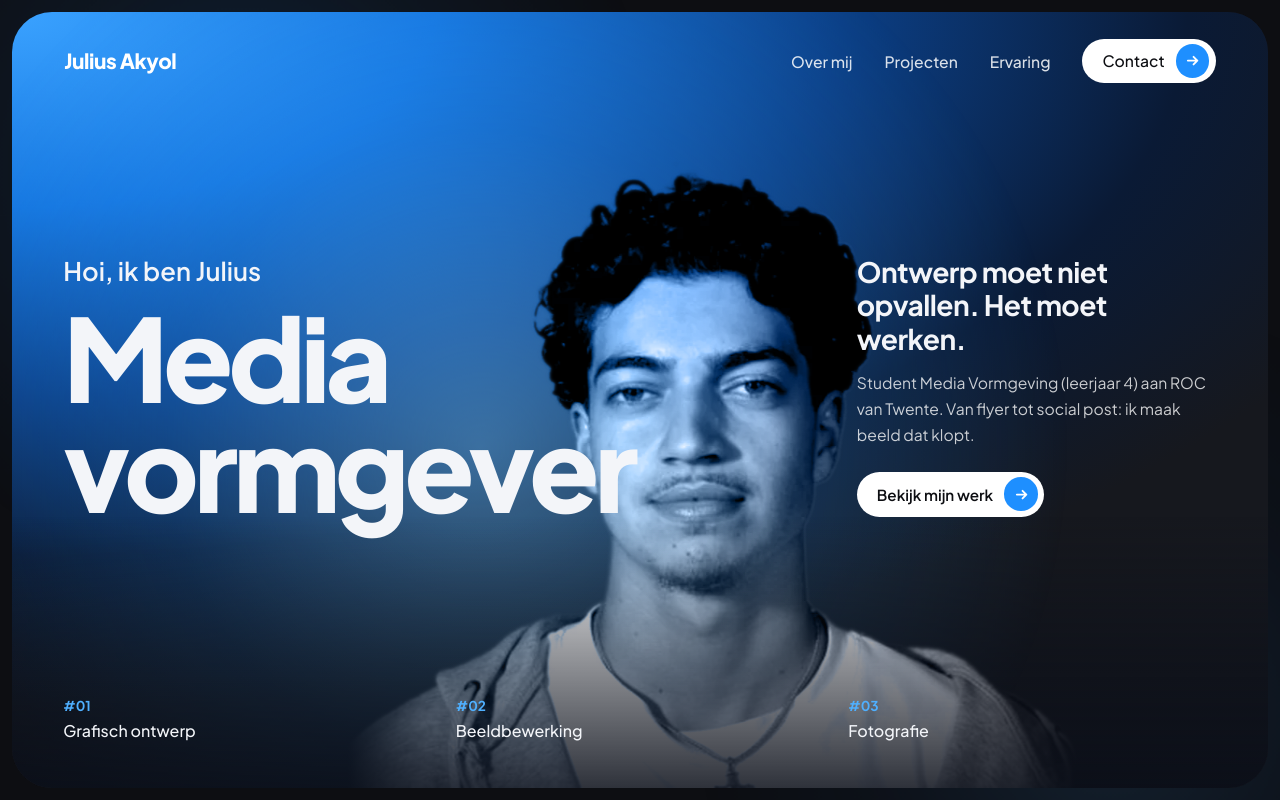
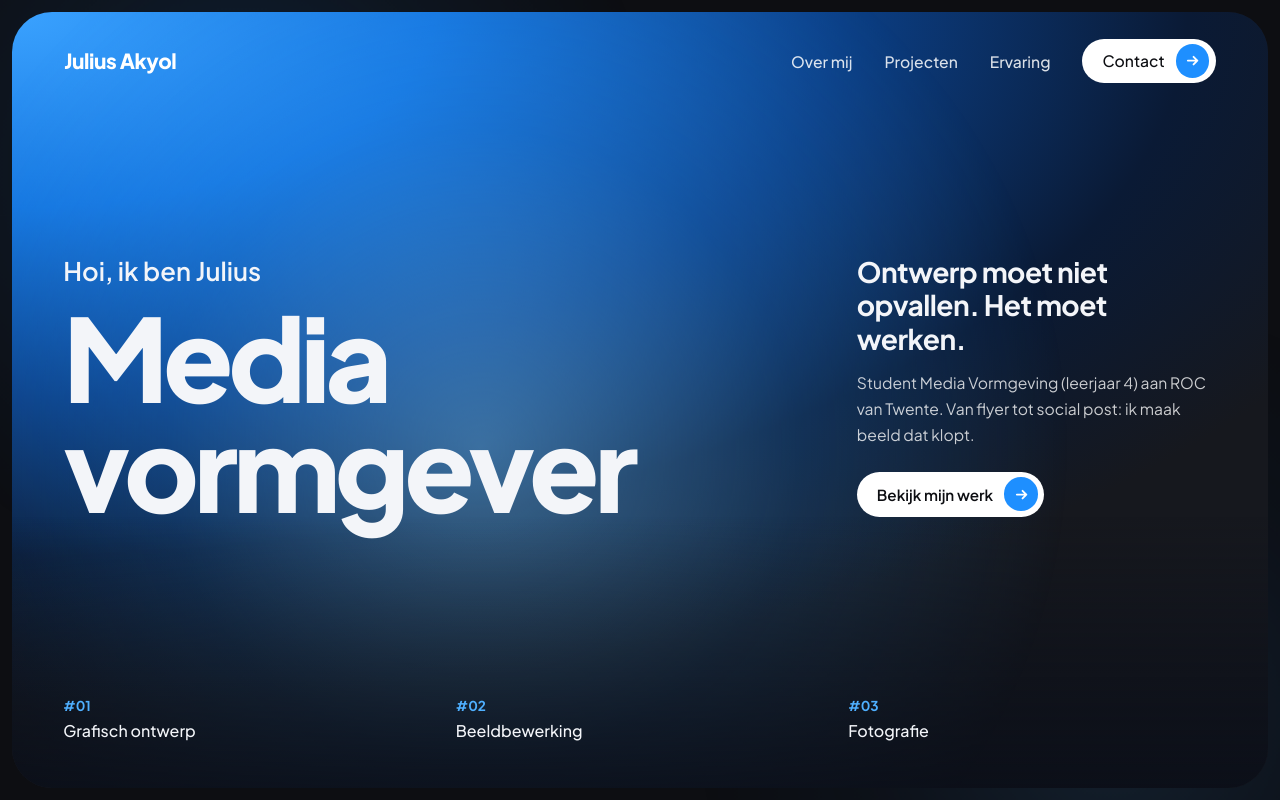
Before and after one commit to Juliusdesign-007/Portfolio, a plain HTML site: page index.html in a window 1280 px wide. Shown: the top 800 px of the page. Drawn offline with Linux system fonts and the light colour scheme.

Commit message:
Homepage: foto voorlopig uit de header gehaald
Co-Authored-By: Claude Opus 5.5 <noreply@anthropic.com>
Claude-Session: https://claude.ai/code/session_01TdDV6iSJN61b8wbv6ziyvz

```diff
--- a/index.html
+++ b/index.html
@@ -53,7 +53,6 @@
     <!-- ============ GROTE HEADER ============ -->
     <div class="top">
       <section class="hero">
-        <img class="hero__photo anim-photo" data-parallax src="img/julius-cut.webp" alt="" width="904" height="904">
 
         <div class="hero__main">
           <div>
```
Also changed, not shown: 1 other file.
